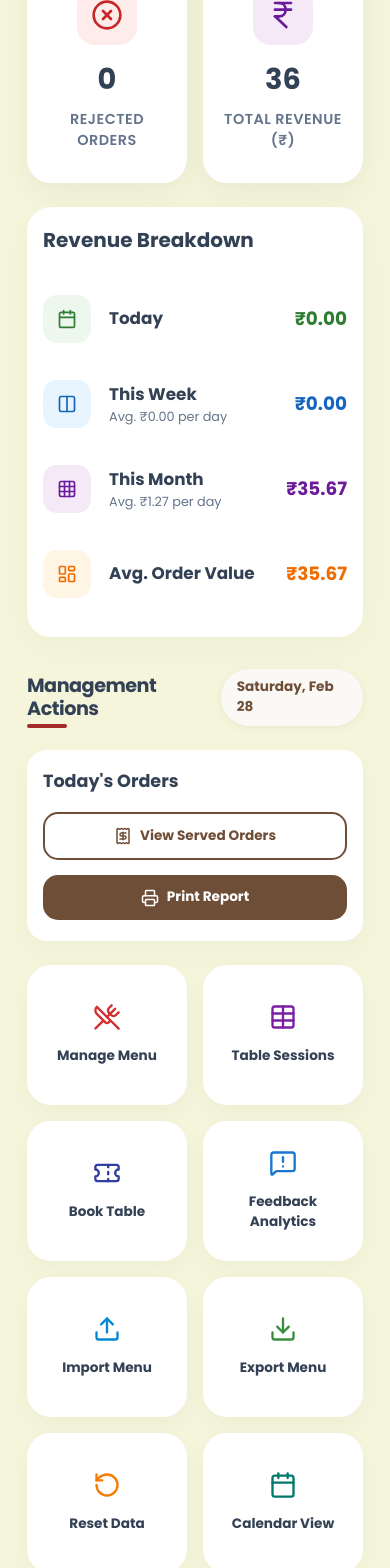
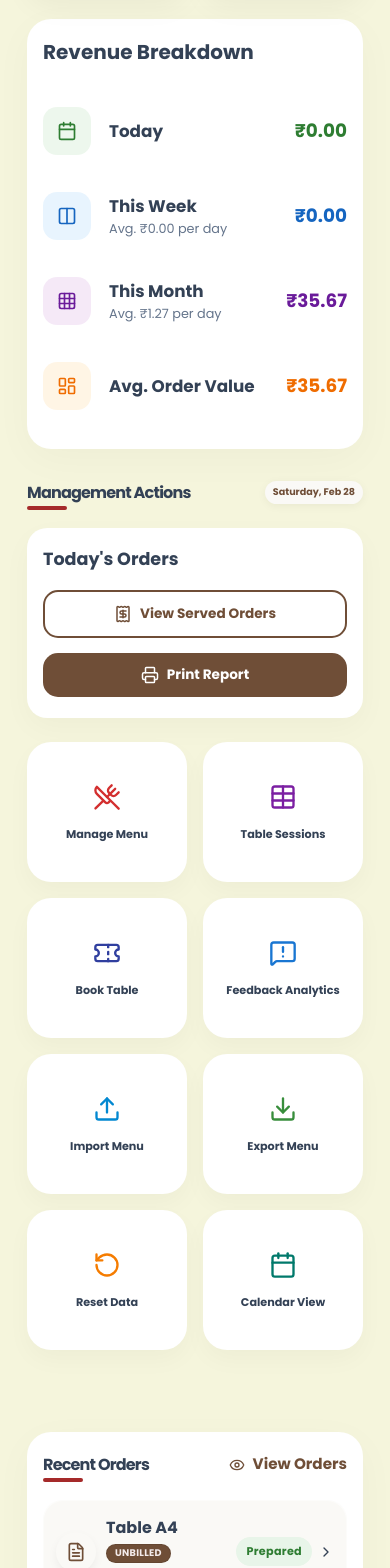
Before and after one commit to kishanlangnecha-commits/Tea-Cafe, a React (Vite) app: page /owner in a window 390 px wide. Shown: the part 432-2000 px from the top of the page. Built offline with nearby package versions, Linux system fonts and the light colour scheme.

Commit message:
new chage to addd 7

```diff
--- a/src/components/Booking.jsx
+++ b/src/components/Booking.jsx
@@ -2,9 +2,8 @@
 import React, { useState } from 'react';
 import { Container, Button } from 'react-bootstrap';
 import { useNavigate, Link } from 'react-router-dom';
-import { ArrowLeft, ChevronLeft, ChevronRight, Clock, Armchair, Star, Keyboard, CheckCircle, Settings } from 'lucide-react';
+import { ArrowLeft, ChevronLeft, ChevronRight, Clock, Armchair, Star, Keyboard, CheckCircle } from 'lucide-react';
 import { useSettings } from '../context/SettingsContext';
-import SettingsModal from './SettingsModal';
 import '../styles/booking.css';
 
 const Booking = () => {
@@ -20,7 +19,6 @@ const Booking = () => {
     const [isGuestDropdownOpen, setIsGuestDropdownOpen] = useState(false);
     const [isTypeDropdownOpen, setIsTypeDropdownOpen] = useState(false);
     const [isBooked, setIsBooked] = useState(false);
-    const [showSettings, setShowSettings] = useState(false);
 
     const timeSlots = [
         "08:00 AM", "08:30 AM", "09:00 AM", "09:30 AM", "10:00 AM", "10:30 AM",
@@ -141,13 +139,6 @@ const Booking = () => {
                     <ArrowLeft className="back-icon" size={24} onClick={() => navigate(-1)} />
                     <h1>{t.bookTitle}</h1>
                 </div>
-                <Button
-                    variant="link"
-                    onClick={() => setShowSettings(true)}
-                    className="settings-btn text-white p-0"
-                >
-                    <Settings className="header-icon" />
-                </Button>
             </header>
 
             <Container className={`booking-container ${isBooked ? 'success-view' : ''}`}>
@@ -489,7 +480,6 @@ const Booking = () => {
                     </div>
                 </div>
             )}
-            <SettingsModal show={showSettings} onHide={() => setShowSettings(false)} />
         </div>
     );
 };
--- a/src/components/OwnerAccess.jsx
+++ b/src/components/OwnerAccess.jsx
@@ -81,7 +81,7 @@ const OwnerAccess = () => {
 
                     <Row className="g-3">
                         {metrics.map((metric, index) => (
-                            <Col xs={6} key={index}>
+                            <Col xs={6} md={6} key={index}>
                                 <div className={`metric-card ${metric.colorClass}`}>
                                     <div className="metric-icon-wrapper">
                                         {metric.icon}
--- a/src/components/StaffView.jsx
+++ b/src/components/StaffView.jsx
@@ -1,16 +1,14 @@
 import React, { useState } from 'react';
 import { Container, Nav, Navbar, Button } from 'react-bootstrap';
 import { Link } from 'react-router-dom';
-import { ClipboardList, ArrowLeft, Clock, RefreshCw, CheckCircle, Package, XCircle, Settings } from 'lucide-react';
+import { ClipboardList, ArrowLeft, Clock, RefreshCw, CheckCircle, Package, XCircle } from 'lucide-react';
 import { useSettings } from '../context/SettingsContext';
-import SettingsModal from './SettingsModal';
 import '../styles/staff.css';
 
 const StaffView = () => {
     const { t } = useSettings();
     const [activeTab, setActiveTab] = useState('Pending');
     const [showOrderView, setShowOrderView] = useState(false);
-    const [showSettings, setShowSettings] = useState(false);
 
     const tabs = [
         { name: t.pending, id: 'Pending', icon: <Clock size={32} /> },
@@ -57,13 +55,6 @@ const StaffView = () => {
                     </span>
                 </h2>
 
-                <Button
-                    variant="link"
-                    className={`settings-btn text-white position-absolute end-0 me-3 mt-2`}
-                    onClick={() => setShowSettings(true)}
-                >
-                    <Settings size={24} />
-                </Button>
 
 
 
@@ -116,7 +107,6 @@ const StaffView = () => {
                     </div>
                 </div>
             </div>
-            <SettingsModal show={showSettings} onHide={() => setShowSettings(false)} />
         </div>
     );
 };
--- a/src/index.css
+++ b/src/index.css
@@ -10,7 +10,7 @@
   --tea-card-bg: #ffffff;
   --glass-bg: rgba(255, 255, 255, 0.7);
   --glass-border: rgba(255, 255, 255, 0.5);
-  --tea-footer-bg: #2B1B17;
+  --tea-footer-bg: var(--tea-primary);
 }
 
 [data-theme='dark'] {
@@ -24,7 +24,7 @@
   --glass-border: rgba(255, 255, 255, 0.1);
   --tea-accent: #ff6b6b;
   --btn-text: #ffffff;
-  --tea-footer-bg: #0a0a0a;
+  --tea-footer-bg: var(--tea-primary-dark);
 }
 
 [data-theme='dark'] .btn-link,
--- a/src/styles/home.css
+++ b/src/styles/home.css
@@ -672,7 +672,7 @@
 
 /* Responsive Footer */
 footer {
-    background: var(--tea-footer-bg);
+    background: linear-gradient(135deg, var(--tea-primary), var(--tea-primary-dark, #1a1a1a));
     color: white;
     padding: 150px 0 20px;
     border-top: 1px solid var(--glass-border);
--- a/src/styles/owner.css
+++ b/src/styles/owner.css
@@ -71,15 +71,16 @@
 .metric-card {
     background-color: var(--tea-card-bg);
     border-radius: 24px;
-    padding: 30px 20px;
+    padding: 20px 15px;
     text-align: center;
     transition: all 0.3s cubic-bezier(0.4, 0, 0.2, 1);
-    height: 100%;
+    height: 160px;
+    /* Match action-card height */
     display: flex;
     flex-direction: column;
     align-items: center;
     justify-content: center;
-    gap: 15px;
+    gap: 10px;
     border: 1px solid var(--glass-border);
     box-shadow: 0 10px 30px rgba(0, 0, 0, 0.05);
 }
@@ -96,19 +97,18 @@
     display: flex;
     align-items: center;
     justify-content: center;
-    margin-bottom: 5px;
 }
 
 .metric-value {
-    font-size: 2.2rem;
+    font-size: clamp(1.2rem, 5vw, 1.8rem);
     font-weight: 800;
     line-height: 1;
     color: var(--tea-text);
 }
 
 .metric-label {
-    font-size: 0.9rem;
-    font-weight: 600;
+    font-size: clamp(0.6rem, 2.5vw, 0.8rem);
+    font-weight: 700;
     color: var(--tea-text-muted);
     text-transform: uppercase;
     letter-spacing: 0.5px;
@@ -269,6 +269,8 @@
     justify-content: space-between;
     transition: all 0.2s ease;
     border: 1px solid var(--glass-border);
+    gap: 15px;
+    min-width: 0;
 }
 
 .order-item-row:hover {
@@ -282,10 +284,37 @@
     background-color: var(--tea-light);
     border-radius: 50%;
     display: flex;
+    flex-shrink: 0;
     align-items: center;
     justify-content: center;
     color: var(--tea-primary);
     box-shadow: 0 4px 10px rgba(0, 0, 0, 0.05);
+}
+
+.order-item-content {
+    display: flex;
+    align-items: center;
+    gap: 15px;
+    min-width: 0;
+    flex: 1;
+}
+
+.order-details {
+    min-width: 0;
+    flex: 1;
+}
+
+.order-meta {
+    font-size: 0.85rem;
+    color: var(--tea-text-muted);
+    font-weight: 500;
+}
+
+.order-status-group {
+    display: flex;
+    align-items: center;
+    gap: 12px;
+    flex-shrink: 0;
 }
 
 .table-name-group {
@@ -306,17 +335,16 @@
     background: #6f4e37;
     color: #f4ebeb;
     font-size: 0.65rem;
-    /* Smaller, sharper font */
     font-weight: 800;
     padding: 2px 10px;
     border-radius: 50px;
-    /* Perfect pill shape */
     display: inline-flex;
     align-items: center;
     border: 1px solid rgba(0, 0, 0, 0.1);
     height: fit-content;
     text-transform: uppercase;
     letter-spacing: 0.3px;
+    white-space: nowrap;
 }
 
 .status-badge {
@@ -443,7 +471,7 @@
 }
 
 .action-label {
-    font-size: 0.95rem;
+    font-size: clamp(0.7rem, 2.5vw, 0.95rem);
     font-weight: 700;
     color: var(--tea-text);
 }
@@ -489,23 +517,28 @@
 }
 
 @media (max-width: 768px) {
-    .metric-value {
-        font-size: 1.8rem;
+    .metric-card {
+        height: 140px;
+        /* Responsive height match */
+        padding: 15px 10px;
     }
 
     .action-card {
         height: 140px;
         padding: 15px;
     }
-
-    .action-label {
-        font-size: 0.85rem;
-    }
 }
 
 @media (max-width: 480px) {
     .section-title {
-        font-size: 1.2rem;
+        font-size: 1rem;
+        letter-spacing: -0.8px;
+    }
+
+    .date-badge {
+        font-size: 0.6rem;
+        padding: 4px 8px;
+        white-space: nowrap;
     }
 
     .revenue-breakdown-card,
@@ -515,21 +548,45 @@
     }
 
     .order-item-row {
-        padding: 15px;
+        padding: 15px 12px;
+        gap: 10px;
     }
 
     .order-icon-circle {
-        width: 44px;
-        height: 44px;
+        width: 40px;
+        height: 40px;
+    }
+
+    .order-item-content {
+        gap: 10px;
     }
 
     .order-status-group {
-        gap: 8px;
+        gap: 6px;
     }
 
     .status-badge {
-        padding: 6px 12px;
-        font-size: 0.75rem;
+        padding: 6px 10px;
+        font-size: 0.7rem;
+    }
+
+    .table-name {
+        font-size: 1rem;
+    }
+
+    .billing-status {
+        font-size: 0.6rem;
+        padding: 1px 8px;
+    }
+
+    .chevron-icon {
+        width: 16px;
+        height: 16px;
+    }
+
+    .table-name-group {
+        flex-wrap: wrap;
+        gap: 4px;
     }
 
     .orders-action-row {
--- a/src/styles/staff.css
+++ b/src/styles/staff.css
@@ -97,11 +97,7 @@
 .staff-content-area {
     flex: 1;
     padding: clamp(15px, 4vw, 40px);
-    background: linear-gradient(var(--glass-bg), var(--glass-bg)),
-        url('https://images.unsplash.com/photo-1597481499750-3e6b22637e12?ixlib=rb-4.0.3&auto=format&fit=crop&w=1920&q=80');
-    background-size: cover;
-    background-position: center;
-    background-attachment: fixed;
+    background-color: var(--tea-bg);
     display: flex;
     flex-direction: column;
 }
```
Also changed, not shown: src/components/Home.jsx (+17 -7 lines).
